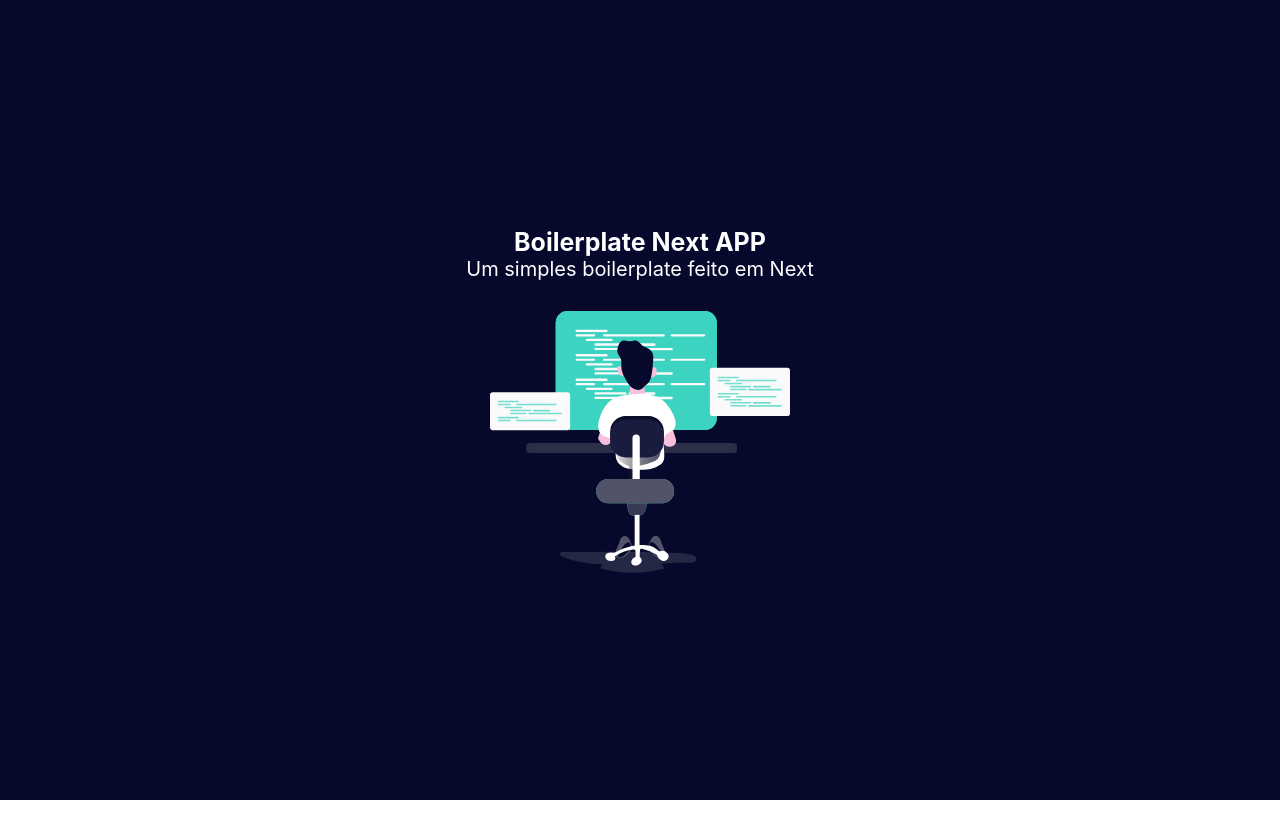
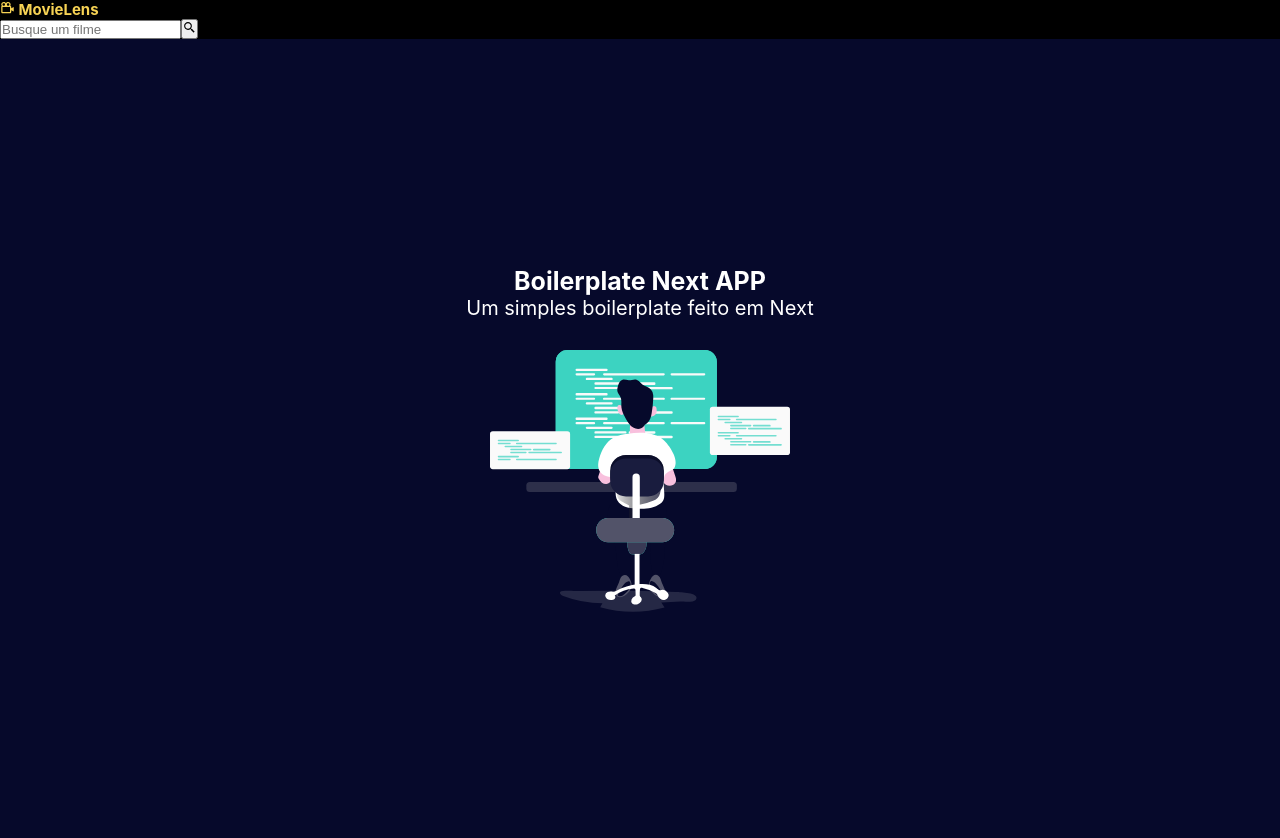
Before and after one commit to MarcosOliveir4/MovieLens, a Next.js app: page / in a window 1280 px wide. Before the commit the page ends 800 px from the top, so only its background shows below. Built offline with nearby package versions, Linux system fonts and the light colour scheme.

Commit message:
feat: create base theme

```diff
--- a/src/app/providers.tsx
+++ b/src/app/providers.tsx
@@ -1,11 +1,18 @@
+'use client'
+
 import GlobalStyle from '@/styles/global'
 import { PropsWithChildren } from 'react'
+import { ThemeProvider } from 'styled-components'
+
+import theme from '@/styles/theme'
+import NavBar from '@/components/NavBar'
 
 export function Providers({ children }: PropsWithChildren) {
   return (
-    <>
+    <ThemeProvider theme={theme}>
+      <NavBar />
       <GlobalStyle />
       {children}
-    </>
+    </ThemeProvider>
   )
 }
--- a/src/styles/global.ts
+++ b/src/styles/global.ts
@@ -18,6 +18,8 @@ const GlobalStyle = createGlobalStyle`
 
   body {
     font-family:  -apple-system, Roboto, sans-serif;
+    color: ${({ theme }) => theme.colors.fontColor};
+    background-color: ${({ theme }) => theme.background};
   }
 `
 
--- /dev/null
+++ b/src/styles/theme.ts
@@ -0,0 +1,11 @@
+const Theme = {
+  background: '#000',
+  colors: {
+    warning: '#f7d354',
+    darkWarning: '#b8930c',
+
+    fontColor: '#fff'
+  }
+}
+
+export default Theme
```
Also changed, not shown: styled-components.d.ts (added, +8 -0 lines).
